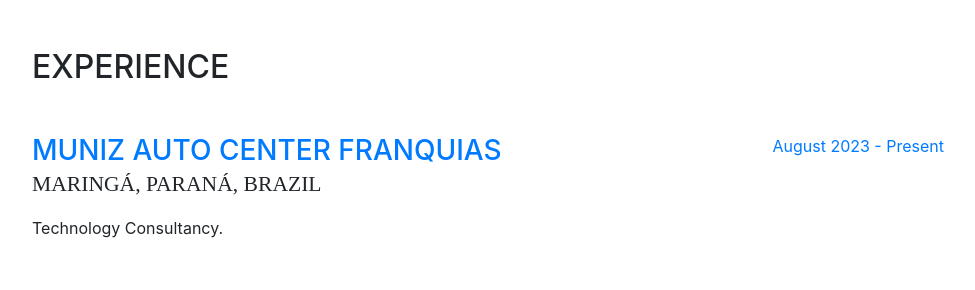
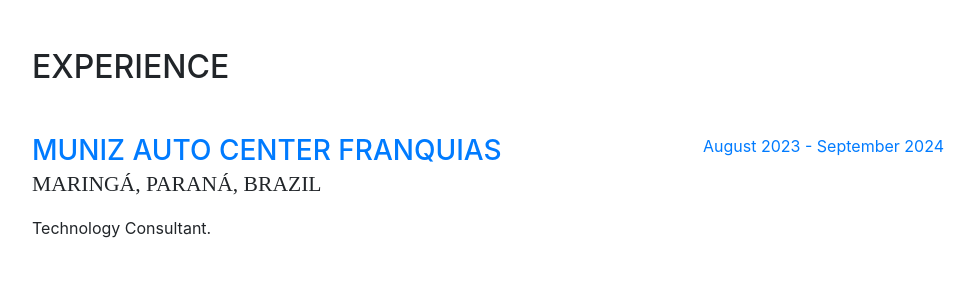
Before and after one commit to gabrielcostasilva/personal-website, a website with bundled scripts: page index.html in a window 1280 px wide. Shown: the part 800-1090 px from the top of the page, without its empty margins (288-1263 px from the left). Built offline with nearby package versions, Linux system fonts and the light colour scheme; a web font is replaced by a local one.

Commit message:
Updated current working experience

```diff
--- a/index.html
+++ b/index.html
@@ -132,10 +132,10 @@
           <div class="resume-content mr-auto">
             <h3 class="mb-0"><a href="https://munizautocenter.com.br" target="_blank">MUNIZ AUTO CENTER FRANQUIAS</a></h3>
             <div class="subheading mb-3">MARINGÁ, Paraná, Brazil</div>
-            <p>Technology Consultancy.</p>
+            <p>Technology Consultant.</p>
           </div>
           <div class="resume-date text-md-right">
-            <span class="text-primary">August 2023 - Present</span>
+            <span class="text-primary">August 2023 - September 2024</span>
           </div>
         </div>
 
```
